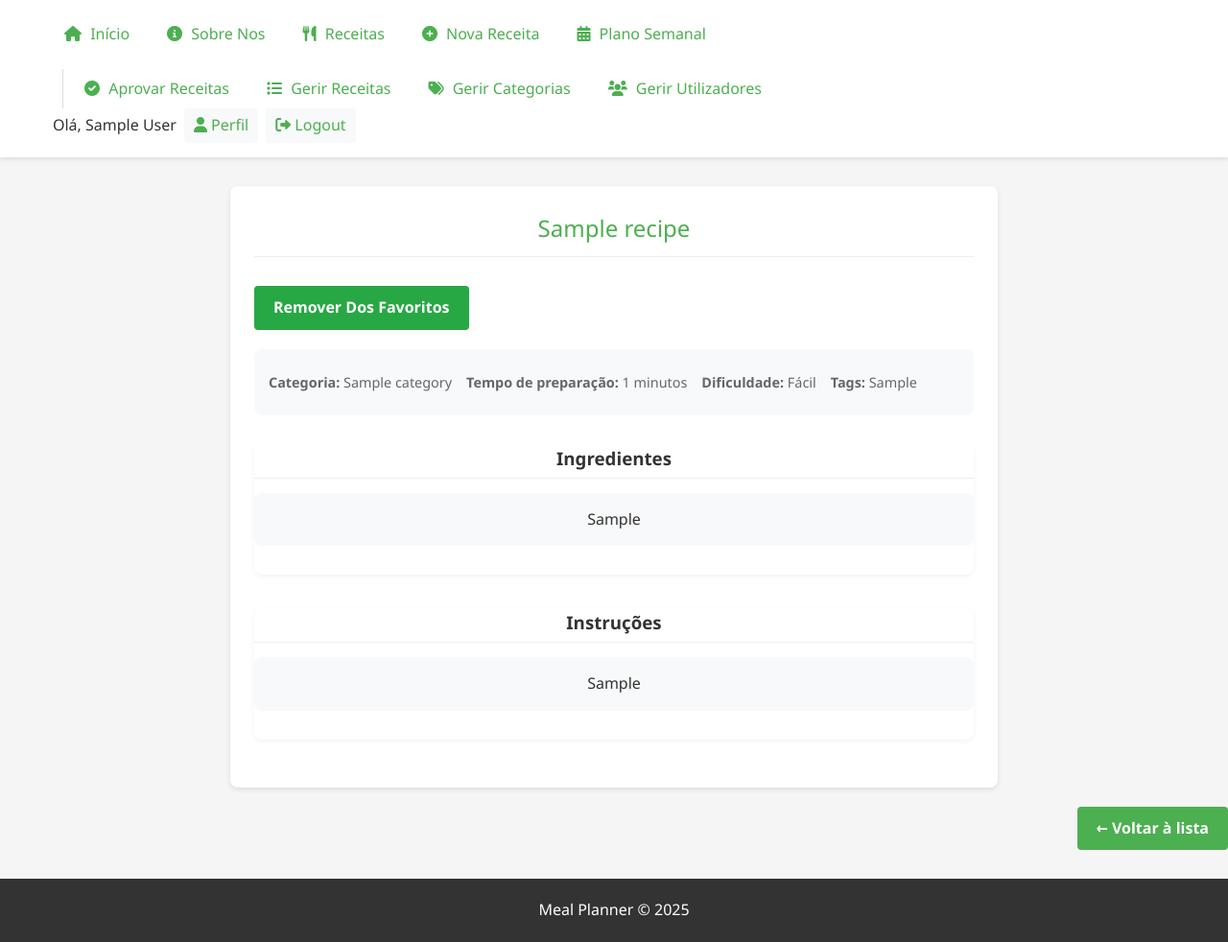
After one commit to luniballony/Meal-Planner, a Flask app: page /favorites/ver/1 in a window 1280 px wide. The commit adds this page. Shown: the whole page at 96% size. Run offline with Flask 3, Linux system fonts and the light colour scheme; the visitor is signed in with stand-in values (Sample User, id 1); tables that the repository leaves empty hold one stand-in row (values such as "Sample post").

Commit message:
Inicio implementação remover favoritos
-> substituição botão "adicionar favoritos" + "bloquear receita" por "remover favoritos"

-> lógica de remover ainda por implementar

-> criação de documento "ver_favoritas.html" para poder modificar os botões. (provavelmente mais tarde pode-se juntar a lógica a ver.html)

-> em favorites.py (pasta routes) implementei função para ver receitas individuais para poder levar à página de html correta

```diff
--- a/app/routes/favorites.py
+++ b/app/routes/favorites.py
@@ -4,6 +4,10 @@ from app.models import Recipe, Favorites
 from app.services.favorites_service import adicionar_favorito, remover_favorito
 from app.forms.favorites_form import AdicionarFavoritoForm
 from app.forms.remove_favorites_form import RemoverFavoritoForm
+
+from app.services.recipe_service import obter_receita_por_id
+from app.forms.block_recipe_form import BloquearReceitaForm
+
 
 favorites_bp = Blueprint("favorites", __name__, url_prefix="/favorites")
 
@@ -62,3 +66,29 @@ def remover(receita_id):
     else:
         flash("A receita não estava nos teus favoritos.", "info")
     return redirect(url_for("favorites.ver_favoritos"))
+
+
+# lista receita individual
+@favorites_bp.route("/ver/<int:receita_id>", methods=["GET"])
+def ver_receita(receita_id):
+    user_id = session.get("user_id")
+    receita = obter_receita_por_id(receita_id)
+
+    if not user_id:
+        flash("Precisas de iniciar sessão para ver as tuas receitas favoritas.", "warning")
+        return redirect(url_for("auth.login"))
+
+    if not receita or (
+        not receita.publicada
+        and receita.utilizador_id != user_id
+        and session.get("user_nivel") != 3
+    ):
+        flash("Receita não encontrada.", "danger")
+        return redirect(url_for("recipes.listar"))
+
+    remover_form = RemoverFavoritoForm()
+    return render_template(
+        "recipes/ver_favoritas.html",
+        receita=receita,
+        remover_form=remover_form
+    )
--- a/app/services/blocked_service.py
+++ b/app/services/blocked_service.py
@@ -34,6 +34,7 @@ def desbloquear_receita(user_id, receita_id):
     return False
 
 
+# acho que de momento não está a ser usada
 def listar_nao_bloqueadas(user_id):
     # Obtem os IDs das receitas bloqueadas
     subquery = (
--- /dev/null
+++ b/app/templates/recipes/ver_favoritas.html
@@ -0,0 +1,46 @@
+{% extends "base.html" %} {% block title %}{{ receita.titulo }}{% endblock %} {%
+block content %}
+<div class="card recipe-card">
+  <h2 class="recipe-title">{{ receita.titulo }}</h2>
+
+  <div style="margin-bottom: 10px; display: flex; gap: 10px">
+    <a
+            href="{{ url_for('favorites.remover', receita_id=receita.id) }}"
+            class="btn btn-success"
+          >
+            Remover Dos Favoritos
+          </a>
+
+  </div>
+
+  <div class="recipe-meta">
+    <p><strong>Categoria:</strong> {{ receita.categoria.nome }}</p>
+    <p>
+      <strong>Tempo de preparação:</strong> {{ receita.tempo_preparacao }}
+      minutos
+    </p>
+    <p>
+      <strong>Dificuldade:</strong>
+      {% if receita.dificuldade == 1 %}Fácil {% elif receita.dificuldade == 2
+      %}Médio {% else %}Difícil{% endif %}
+    </p>
+    <p><strong>Tags:</strong> {{ receita.tags }}</p>
+  </div>
+
+  <div class="recipe-section">
+    <h3>Ingredientes</h3>
+    <pre class="recipe-content">{{ receita.ingredientes }}</pre>
+  </div>
+
+  <div class="recipe-section">
+    <h3>Instruções</h3>
+    <pre class="recipe-content">{{ receita.instrucoes }}</pre>
+  </div>
+</div>
+
+<div class="form-actions" style="margin-top: 20px">
+  <a href="{{ url_for('recipes.listar') }}" class="btn btn-primary"
+    >← Voltar à lista</a
+  >
+</div>
+{% endblock %}
```
Also changed, not shown: app/templates/recipes/favorites.html (+9 -0 lines).
